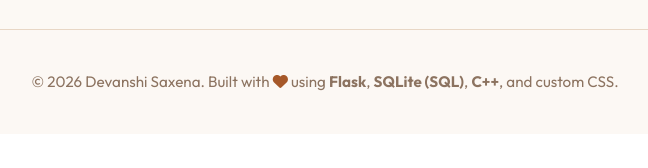
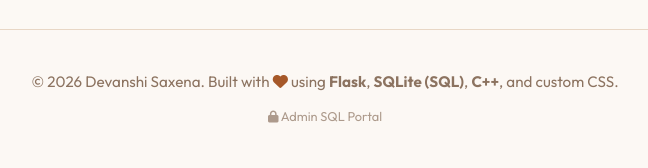
Before and after one commit to dewanshisaxena7-create/The-digital-resume-Devfolio, a Flask app: page /admin in a window 1280 px wide. Shown: the part 1435-1603 px from the top of the page, without its empty margins (315-963 px from the left). Before the commit the page ends 1526 px from the top, so only its background shows below. Run offline with Flask 3, Linux system fonts and the light colour scheme; the visitor is signed in with stand-in values (Sample User, id 1).

Commit message:
Add discrete Admin SQL Portal link to footer

```diff
--- a/templates/base.html
+++ b/templates/base.html
@@ -52,6 +52,11 @@
     <footer>
         <div class="container">
             <p>&copy; 2026 Devanshi Saxena. Built with <i class="fa-solid fa-heart" style="color: var(--accent-brown);"></i> using <strong>Flask</strong>, <strong>SQLite (SQL)</strong>, <strong>C++</strong>, and custom CSS.</p>
+            <p style="margin-top: 10px;">
+                <a href="/admin" style="font-size: 0.8rem; color: var(--text-muted); opacity: 0.7; transition: var(--transition);" onmouseover="this.style.opacity='1'" onmouseout="this.style.opacity='0.7'">
+                    <i class="fa-solid fa-lock" style="font-size: 0.75rem;"></i> Admin SQL Portal
+                </a>
+            </p>
         </div>
     </footer>
 
```
